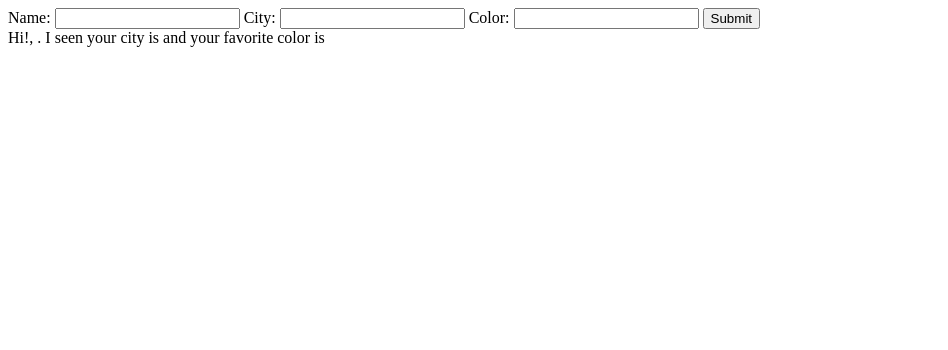
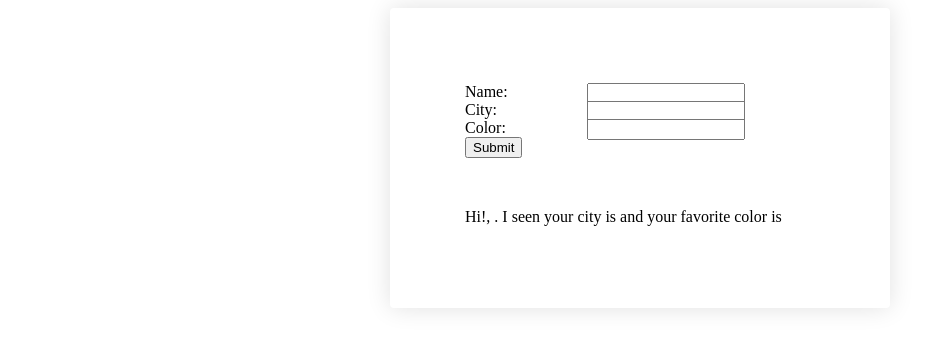
Before and after one commit to kesc23/Initial-Garbage, a PHP site: page /file-01.php in a window 1280 px wide. Shown: the top 350 px of the page, without its empty margins (0-948 px from the left). Run offline with PHP 8.4, Linux system fonts and the light colour scheme; data that the repository does not hold is empty.

Commit message:
Added CSS & php echo Fix
i linked the css file and fixed the echo spaces to match the words.

```diff
--- a/php-files/file-01.php
+++ b/php-files/file-01.php
@@ -5,19 +5,23 @@
     <meta http-equiv="X-UA-Compatible" content="IE=edge">
     <meta name="viewport" content="width=device-width, initial-scale=1.0">
     <title>Document</title>
+    <link rel="stylesheet" href="style.css">
 </head>
 <body>
-    <form action="file-01.php" method="post">
-    Name: <input type="text" name="name" id="">
-    City: <input type="text" name="city" id="">
-    Color: <input type="text" name="color" id="">
-    <button type="submit">Submit</button>
-    </form>
-    <?php
+    <div id="formulary">
+        <form action="file-01.php" method="post">
+        Name: <input type="text" name="name" class="form-1"><br>
+        City: <input type="text" name="city" class="form-1"><br>
+        Color: <input type="text" name="color" class="form-1"><br>
+        <button type="submit">Submit</button>
+        </form>
+        <?php
         $name = $_POST["name"];
         $city = $_POST["city"];
         $color = $_POST["color"];
-        echo 'Hi!, ' . $name . '. I seen your city is ' . $city . ' and your favorite color is' . $color;
-    ?>
+        echo 'Hi!, ' . $name . '. I seen your city is ' . $city . ' and your favorite color is ' . $color;
+        ?>
+    </div>
+
 </body>
 </html>
--- /dev/null
+++ b/php-files/style.css
@@ -0,0 +1,22 @@
+#formulary{
+    padding: 25px 75px;
+    box-shadow: 0px 0px 25px rgba(0, 0, 0, 0.12);
+    width: 350px;
+    height: 250px;
+    border-radius: 4px;
+    margin: auto;
+    display: block;
+    top: 30%;
+}
+form{
+    /*background-color: black;
+    color: white;*/
+    position: relative;
+    width: inherit;
+    margin: 50px auto;
+}
+.form-1 {
+    width: 150px;
+    position: absolute;
+    right: 20%;
+}
```
